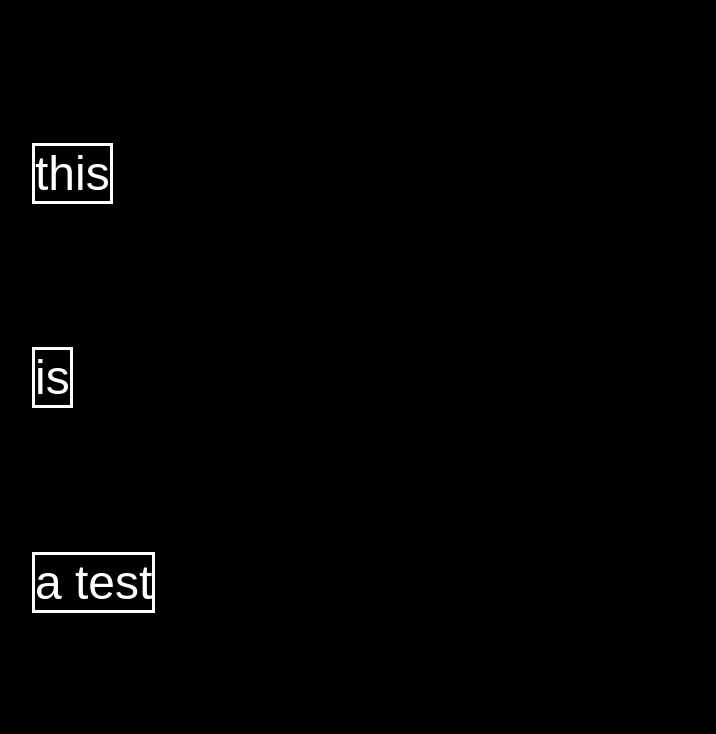
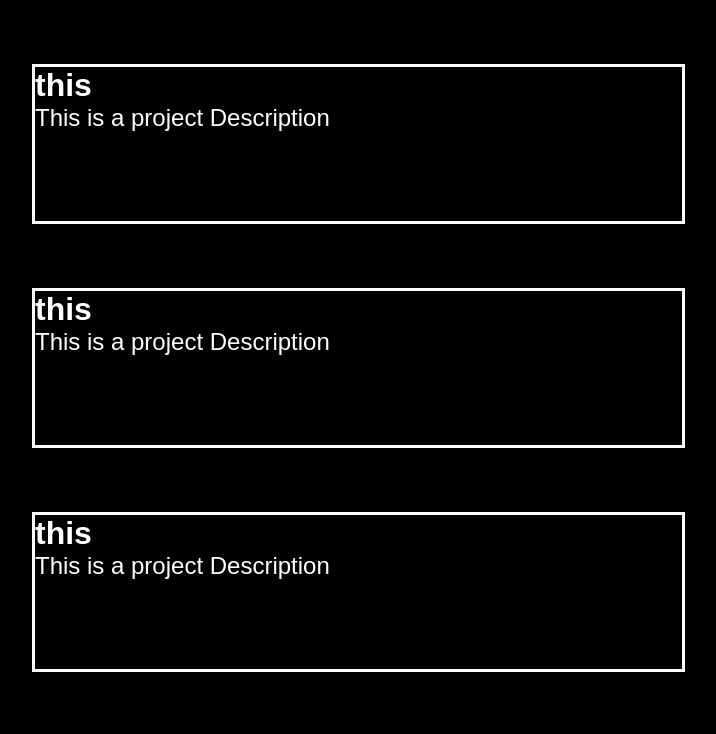
Before and after one commit to EdRafCas/Portfolio_SinglePage_react, a React (Create React App) app: page /Projects in a window 1280 px wide. Shown: the top 734 px of the page, without its empty margins (160-876 px from the left). Built offline with nearby package versions, Linux system fonts and the light colour scheme; what webfontloader would draw is missing.

Commit message:
portfolio day 11

```diff
--- a/src/Components/Header.js
+++ b/src/Components/Header.js
@@ -4,7 +4,7 @@ import DesktopImageDefault from './../img/desktop_blue.jpg';
 import DesktopImage1 from './../img/desktop_red.jpg';
 import DesktopImage2 from './../img/abstract.jpg';
 import DesktopImage3 from './../img/tech.jpg';
-import ShopVideo from '../video/Try.mp4';
+
 
 
 
@@ -30,13 +30,14 @@ const Content2 =styled.div`
       font-weight:1000;
       transition:0.3s all ease;
       text-transform:uppercase;
+      width:100rem;
+      display:flex;
+      justify-content:center;
+      /* border:1px solid white; */
       :hover{
             transform:scale(1.2)
       }
 `
-
-
-
 
 const ImageContainer = styled.div`
       height:60rem; /* 700px */
@@ -47,7 +48,6 @@ const ImageContainer = styled.div`
       z-index:1;
       background:#000;
 `
-
 
 const FalseBackgroundDefault =styled.div`
       position:absolute;
@@ -61,8 +61,7 @@ const FalseBackgroundDefault =styled.div`
       background-repeat: no-repeat;
       background-position: center;
       background-size: 176.25rem; /* 2820px */
-      ${Text}:hover + &{
-            opacity:0.5;}
+
 `
 const FalseBackground1 =styled.div`
       position:absolute;
@@ -72,23 +71,10 @@ const FalseBackground1 =styled.div`
       bottom:0px;
       left:0px;
       opacity:0.5;
-      /* background: url(${DesktopImage1}); */
+      background: url(${DesktopImage1});
       background-repeat: no-repeat;
       background-position: center;
       background-size: 176.25rem; /* 2820px */
-      ${Text}:hover + &{
-            opacity:0.6;}
-`
-const VideoBackground=styled.video`
-      position:absolute;
-      width:100%;
-      left:50%;
-      top:50%;
-      height:100%;
-
-      transform:translate(-50%,-50%);
-      z-index:-1;
-
 `
 const FalseBackground2 =styled.div`
       position:absolute;
@@ -102,8 +88,7 @@ const FalseBackground2 =styled.div`
       background-repeat: no-repeat;
       background-position: center;
       background-size: 176.25rem; /* 2820px */
-            ${Text}:hover + &{
-                  opacity:0.5;}
+
 `
 const FalseBackground3 =styled.div`
       position:absolute;
@@ -117,8 +102,7 @@ const FalseBackground3 =styled.div`
       background-repeat: no-repeat;
       background-position: center;
       background-size: 176.25rem; /* 2820px */
-            ${Text}:hover + &{
-                  opacity:0.5;}
+
 `
 
 const Header = ({background1, background2, background3}) => {
@@ -132,11 +116,7 @@ const Header = ({background1, background2, background3}) => {
       return (
             <ImageContainer >
                   {background1 === true ?
-                  <FalseBackground1>
-                        <VideoBackground autoPlay loop muted>
-                              <source src={ShopVideo} type="video/mp4"/>
-                        </VideoBackground>
-                  </FalseBackground1>
+                  <FalseBackground1/>
                   : background2 === true ?
                   <FalseBackground2/>
                   : background3 === true ?
--- a/src/Components/Showcase.js
+++ b/src/Components/Showcase.js
@@ -1,10 +1,11 @@
-import React from 'react';
+import React,{useState} from 'react';
 import styled from 'styled-components';
 import ShopVideo from '../video/Try.mp4';
 
+
 const ProjectsContainer = styled.div`
+      position:relative;
       height:60rem; /* 700px */
-
       display:flex;
       flex-direction:column;
       justify-content:space-evenly;
@@ -12,24 +13,88 @@ const ProjectsContainer = styled.div`
       padding-left:12rem;
       z-index:1;
       background:#000;
+`
+
+const Example=styled.div`
+      position:relative;
+      font-size:3rem;
+      color:#fff;
+      height:10rem;
+      border: 3px solid #fff;
+      display:flex;
+      flex-direction:column;
+      width:60%;
+`
+const ShowProject =styled.div`
+      position:absolute;
+      content:"";
+      top: 0px;
+      right:0px;
+      bottom:0px;
+      left:0px;
+      opacity:0.5;
+      background-repeat: no-repeat;
+      background-position: center;
+      background-size: 176.25rem; /* 2820px */
+`
+const VideoBackground=styled.video`
+      position:absolute;
+      width:100%;
+      left:50%;
+      top:50%;
+      height:100%;
+
+      transform:translate(-50%,-50%);
+      z-index:-1;
+`
+
+const Title=styled.h1`
+      font-size:2rem;
+`
+
+const Description=styled.p`
+      font-size:1.5rem;
+`
+
+const Showcase = () => {
+      const [showcase1, changeShowcase1] =useState(false)
+
+      return (
+            <ProjectsContainer>
+                  {showcase1 === true ?
+                  <ShowProject>
+                        <VideoBackground autoPlay loop muted>
+                              <source src={ShopVideo} type="video/mp4"/>
+                        </VideoBackground>
+                  </ShowProject>
+                  :""}
+
+                  <Example          onMouseEnter={()=>changeShowcase1(true)}
+                                    onMouseLeave={()=>changeShowcase1(false)}>
+                        <Title>this</Title>
+                        <Description>This is a project Description</Description>
 
 
-      div{
-            font-size:3rem;
-            color:#fff;
-            height:5rempx;
-            border: 3px solid #fff
-            }
-`
+                  </Example>
+                  <Example>
+                        <Title>this</Title>
+                        <Description>This is a project Description</Description>
 
 
-const Showcase = () => {
-      return (
-            <ProjectsContainer>
-                  <div>this</div>
-                  <div>is </div>
-                  <div>a test</div>
-                  <div>a test</div>
+                  </Example>
+                  <Example>
+                        <Title>this</Title>
+                        <Description>This is a project Description</Description>
+
+
+                  </Example>
+                  <Example>
+                        <Title>this</Title>
+                        <Description>This is a project Description</Description>
+
+
+                  </Example>
+
             </ProjectsContainer>
        );
 }
```
Lines whose indentation alone changed are shown as unchanged.
